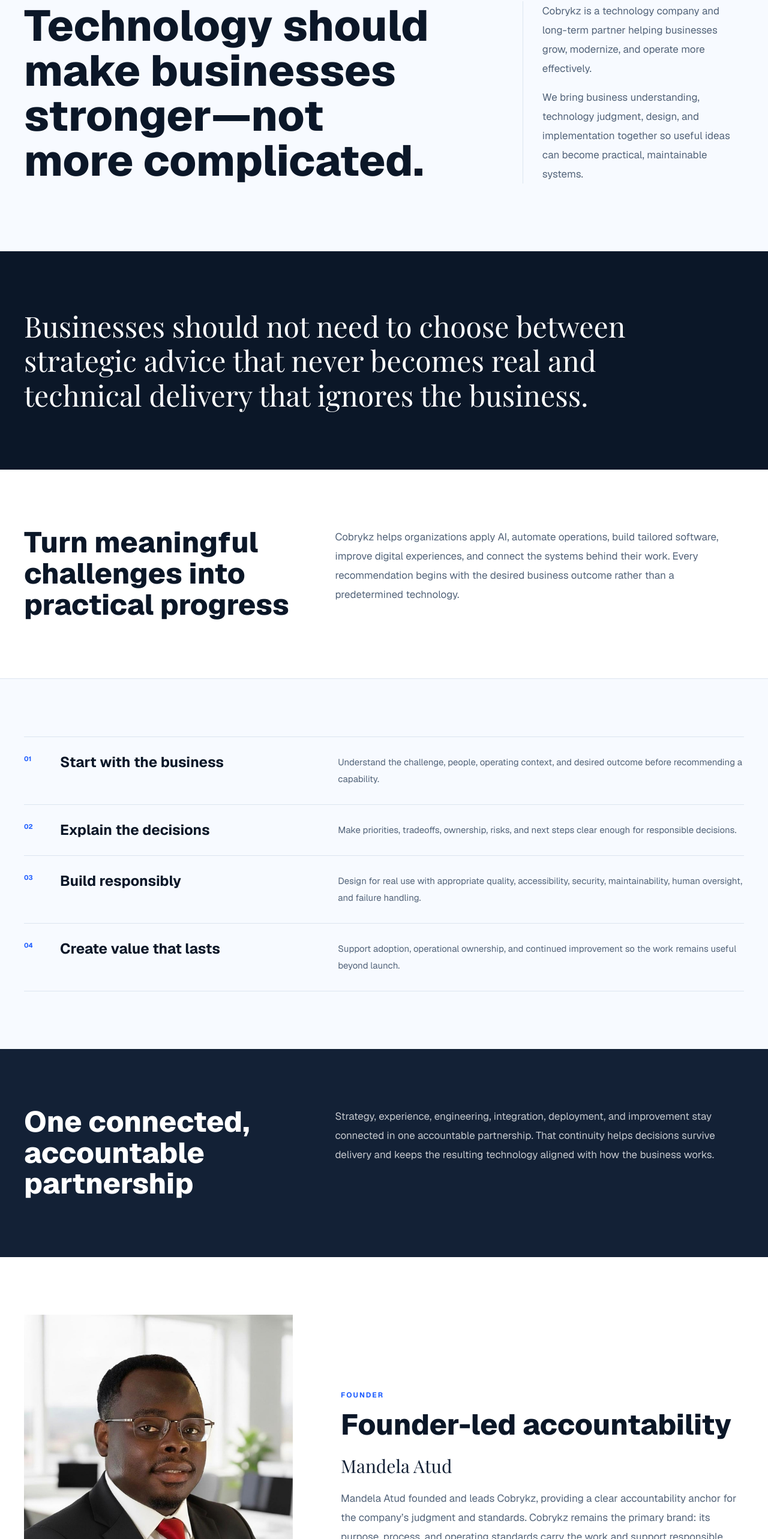
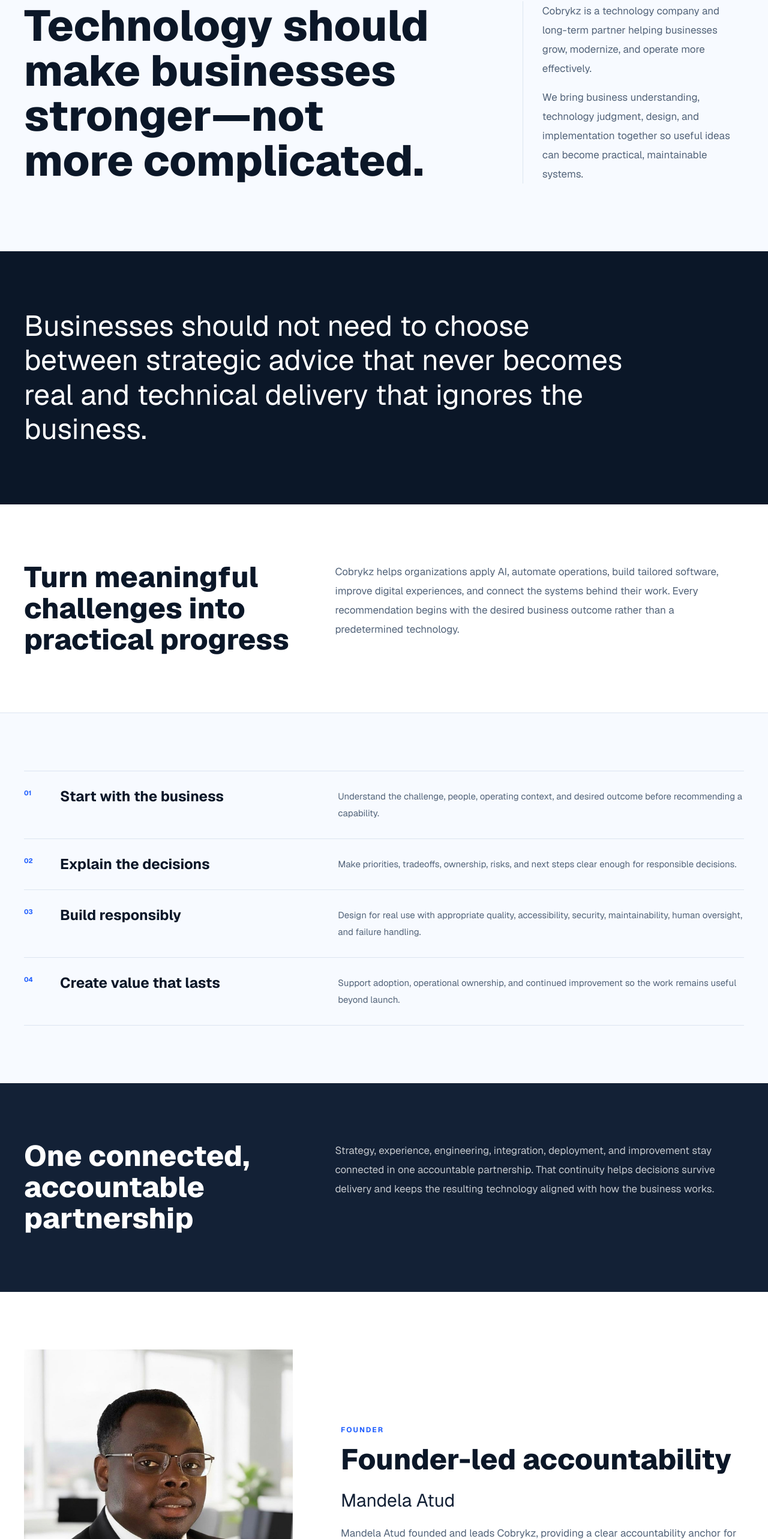
Before and after one commit to mandela237/cobrykz, a Next.js app: page /about in a window 1280 px wide. Shown: the part 207-2773 px from the top of the page at 60% size. Built offline with nearby package versions, Linux system fonts and the light colour scheme; a web font is replaced by a local one.

Commit message:
fix: keep About typography in approved sans system

```diff
--- a/components/company/AboutPage.tsx
+++ b/components/company/AboutPage.tsx
@@ -41,7 +41,7 @@
 
       <section aria-label="Why Cobrykz exists" className="bg-navy text-white">
         <div className="section-shell py-16 sm:py-20 lg:py-24">
-          <p className="max-w-5xl font-serif text-[2rem] leading-[1.2] text-white sm:text-[2.5rem] lg:text-5xl">
+          <p className="max-w-5xl text-[2rem] leading-[1.2] text-white sm:text-[2.5rem] lg:text-5xl">
             {content.foundingTension}
           </p>
         </div>
@@ -131,7 +131,7 @@
             >
               {content.leadership.title}
             </h2>
-            <p className="mt-6 font-serif text-2xl text-charcoal sm:text-3xl">
+            <p className="mt-6 text-2xl text-charcoal sm:text-3xl">
               {content.leadership.name}
             </p>
             <p className="mt-5 max-w-2xl text-base leading-7 text-slate sm:text-[17px] sm:leading-8">
```
Also changed, not shown: .superpowers/sdd/company-task-2-report.md, 1 other file (tests, documents, lock files or other folders).
